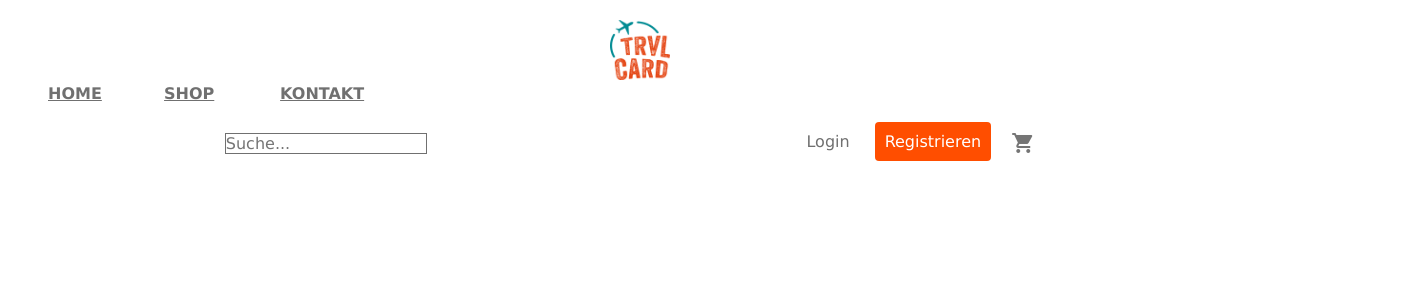
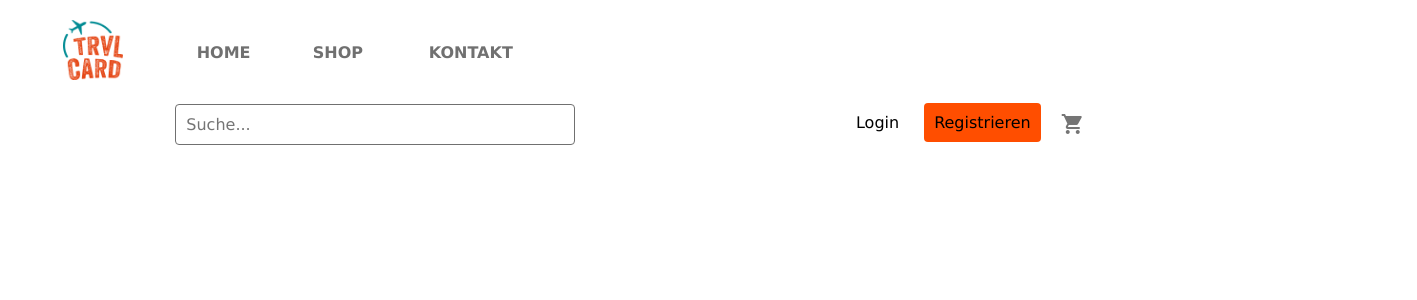
Before and after one commit to on21viktoria/trvl-card, a Vue app: page / in a window 1280 px wide. Shown: the top 300 px of the page, 1417 px wide, since content can reach past the window. Built offline with nearby package versions, Linux system fonts and the light colour scheme.

Commit message:
Modified CSS - transferred into CSS-file

```diff
--- a/public/trvl-card.css
+++ b/public/trvl-card.css
@@ -0,0 +1,135 @@
+* {
+    font-family: Montserrat, Verdana, Geneva
+  }
+
+.firstcontainer {
+    width: 100%;
+    padding: 20px 40px;
+}
+
+.wrapper {
+    width: 100%;
+    display: flex;
+    flex-wrap: wrap;
+    align-items: center;
+    justify-content: space-around;
+    align-self: flex-start;
+
+  }
+
+.logocontainer {
+    flex-wrap: wrap;
+    align-items: center;
+    margin-bottom: .5rem;
+    color: white;
+    text-decoration: none;
+    margin-right: 20px;
+
+    transition: transform 0.8s;
+      -moz-transition: transform 0.8s;
+      -webkit-transition: transform 0.8s;
+      -o-transition: transform 0.8s;
+      -ms-transition: transform 0.8s;
+  }
+
+  .logocontainer:hover {
+    cursor: pointer;
+    transform: scale(1.1, 1.1);
+   -moz-transform: scale(1.1, 1.1);
+   -webkit-transform: scale(1.1, 1.1);
+   -o-transform: scale(1.1, 1.1);
+   -ms-transform: scale(1.1, 1.1);
+  }
+
+  .nav {
+    columns: 9;
+    margin-bottom: .5rem;
+    justify-content: center;
+    list-style: none;
+  }
+
+  .nav-link {
+      background-color: #fff;
+      color: #707070;
+      font-weight: 600;
+      padding: .5rem;
+      text-decoration: none;
+  }
+
+  .searchbar {
+    border: 0.1px solid #707070;
+    width: 400px;
+    padding: 10px;
+    border-radius: 4px;
+  }
+
+  .inputfield:focus {
+    outline: 0;
+  }
+
+  .btn-signup {
+    background: #ff4e00;
+    color: #fff;
+    padding: 10px;
+    border-radius: 4px;
+    font-weight: 500;
+
+    transition: transform 0.8s;
+    -moz-transition: transform 0.8s;
+    -webkit-transition: transform 0.8s;
+    -o-transition: transform 0.8s;
+    -ms-transition: transform 0.8s;
+}
+
+.btn-signup:hover {
+ cursor: pointer;
+ transform: scale(1.1, 1.1);
+ -moz-transform: scale(1.1, 1.1);
+ -webkit-transform: scale(1.1, 1.1);
+ -o-transform: scale(1.1, 1.1);
+ -ms-transform: scale(1.1, 1.1);
+}
+
+.btn-login {
+    border: none;
+    background-color: transparent;
+    color: #707070;
+    padding: 10px 10px 10px 10px;
+    margin-right: 15px;
+
+    transition: transform 0.8s;
+    -moz-transition: transform 0.8s;
+    -webkit-transition: transform 0.8s;
+    -o-transition: transform 0.8s;
+    -ms-transition: transform 0.8s;
+}
+
+.btn-login:hover {
+  cursor: pointer;
+  border: 0.5px solid #ff4e00;
+  border-radius: 4px;
+  transform: scale(1.1, 1.1);
+ -moz-transform: scale(1.1, 1.1);
+ -webkit-transform: scale(1.1, 1.1);
+ -o-transform: scale(1.1, 1.1);
+ -ms-transform: scale(1.1, 1.1);
+}
+
+
+.carticon {
+    padding: 20px;
+    transition: transform 0.8s;
+      -moz-transition: transform 0.8s;
+      -webkit-transition: transform 0.8s;
+      -o-transition: transform 0.8s;
+      -ms-transition: transform 0.8s;
+  }
+
+  .carticon:hover {
+    cursor: pointer;
+    transform: scale(1.1, 1.1);
+   -moz-transform: scale(1.1, 1.1);
+   -webkit-transform: scale(1.1, 1.1);
+   -o-transform: scale(1.1, 1.1);
+   -ms-transform: scale(1.1, 1.1);
+  }
--- a/src/components/Header.vue
+++ b/src/components/Header.vue
@@ -4,12 +4,7 @@
       <div class="wrapper">
         <a
           href="/"
-          class="
-            d-flex
-            align-items-center
-            mb-2 mb-lg-0
-            text-white text-decoration-none
-          "
+          class="logocontainer"
         >
           <img
             alt="trvl card Logo"
@@ -30,13 +25,13 @@
         <form class="searchbar">
           <input
             type="search"
-            class="inputfieldsearch"
+            class="inputfield"
             placeholder="Suche..."
             aria-label="Suche"
           />
         </form>
 
-        <div class="text-end">
+        <div>
           <button type="button" class="btn-login">
             Login</button>
           <button type="button" class="btn-signup">Registrieren</button>
@@ -55,137 +50,3 @@ export default Vue.extend({
   name: 'Header',
 });
 </script>
-
-<style scoped>
-
-* {
-  font-family: Montserrat, Verdana, Geneva
-}
-
-.form-control-white {
-  color: #707070;
-  background-color: #fff;
-  border-color: #707070;
-}
-
-.form-control-dark:focus {
-  color: #fff;
-  background-color: var(--bs-dark);
-  border-color: #fff;
-  box-shadow: 0 0 0 0.25rem rgba(255, 255, 255, 0.25);
-}
-
-.btn-signup {
-    background: #ff4e00;
-    color: #fff;
-    padding: 10px;
-    border-radius: 4px;
-    font-weight: 500;
-
-    transition: transform 0.8s;
-    -moz-transition: transform 0.8s;
-    -webkit-transition: transform 0.8s;
-    -o-transition: transform 0.8s;
-    -ms-transition: transform 0.8s;
-}
-
-.btn-signup:hover {
- cursor: pointer;
- transform: scale(1.1, 1.1);
- -moz-transform: scale(1.1, 1.1);
- -webkit-transform: scale(1.1, 1.1);
- -o-transform: scale(1.1, 1.1);
- -ms-transform: scale(1.1, 1.1);
-}
-
-.btn-login {
-    border: none;
-    background-color: transparent;
-    color: #707070;
-    padding: 10px 10px 10px 10px;
-    margin-right: 15px;
-
-    transition: transform 0.8s;
-    -moz-transition: transform 0.8s;
-    -webkit-transition: transform 0.8s;
-    -o-transition: transform 0.8s;
-    -ms-transition: transform 0.8s;
-}
-
-.btn-login:hover {
-  cursor: pointer;
-  border: 0.5px solid #ff4e00;
-  border-radius: 4px;
-  transform: scale(1.1, 1.1);
- -moz-transform: scale(1.1, 1.1);
- -webkit-transform: scale(1.1, 1.1);
- -o-transform: scale(1.1, 1.1);
- -ms-transform: scale(1.1, 1.1);
-}
-
-.bi {
-  vertical-align: -0.125em;
-  fill: currentColor;
-}
-
-.text-small {
-  font-size: 85%;
-}
-
-.dropdown-toggle {
-  outline: 0;
-}
-
-.firstcontainer {
-    width: 100%;
-    padding: 20px 40px;
-}
-
-.wrapper {
-  width: 100%;
-  display: flex;
-  flex-wrap: wrap;
-  align-items: center;
-  justify-content: space-around;
-  align-self: flex-start;
-
-}
-
-.nav {
-  columns: 12;
-  margin-bottom: .5rem;
-  justify-content: center;
-  list-style: none;
-}
-
-.nav-link {
-    background-color: #fff;
-    color: #707070;
-    font-weight: 600;
-    padding: .5rem;
-}
-
-.carticon {
-  padding: 20px;
-  transition: transform 0.8s;
-    -moz-transition: transform 0.8s;
-    -webkit-transition: transform 0.8s;
-    -o-transition: transform 0.8s;
-    -ms-transition: transform 0.8s;
-}
-
-.carticon:hover {
-  cursor: pointer;
-  transform: scale(1.1, 1.1);
- -moz-transform: scale(1.1, 1.1);
- -webkit-transform: scale(1.1, 1.1);
- -o-transform: scale(1.1, 1.1);
- -ms-transform: scale(1.1, 1.1);
-}
-
-.searchbar {
-  border: 0.1px solid #707070;
-}
-
-
-</style>
```
